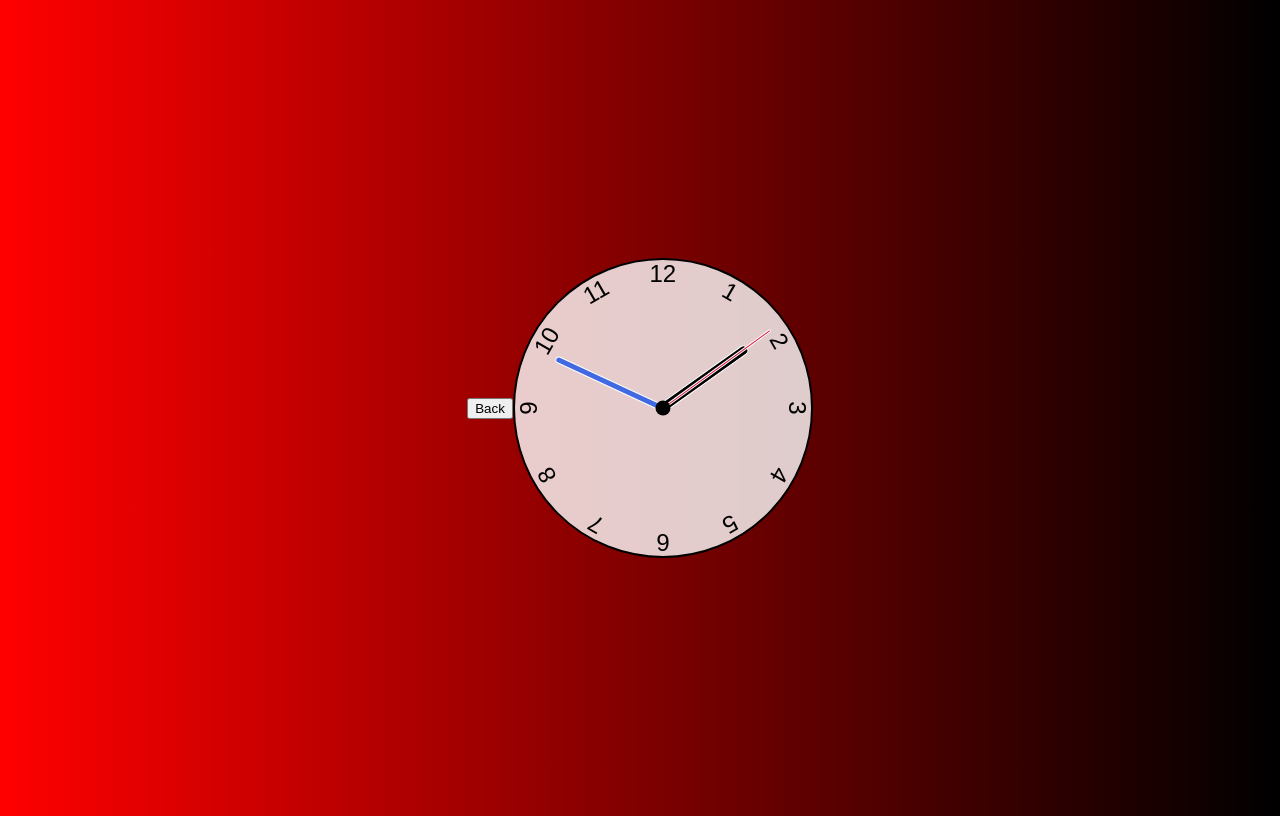
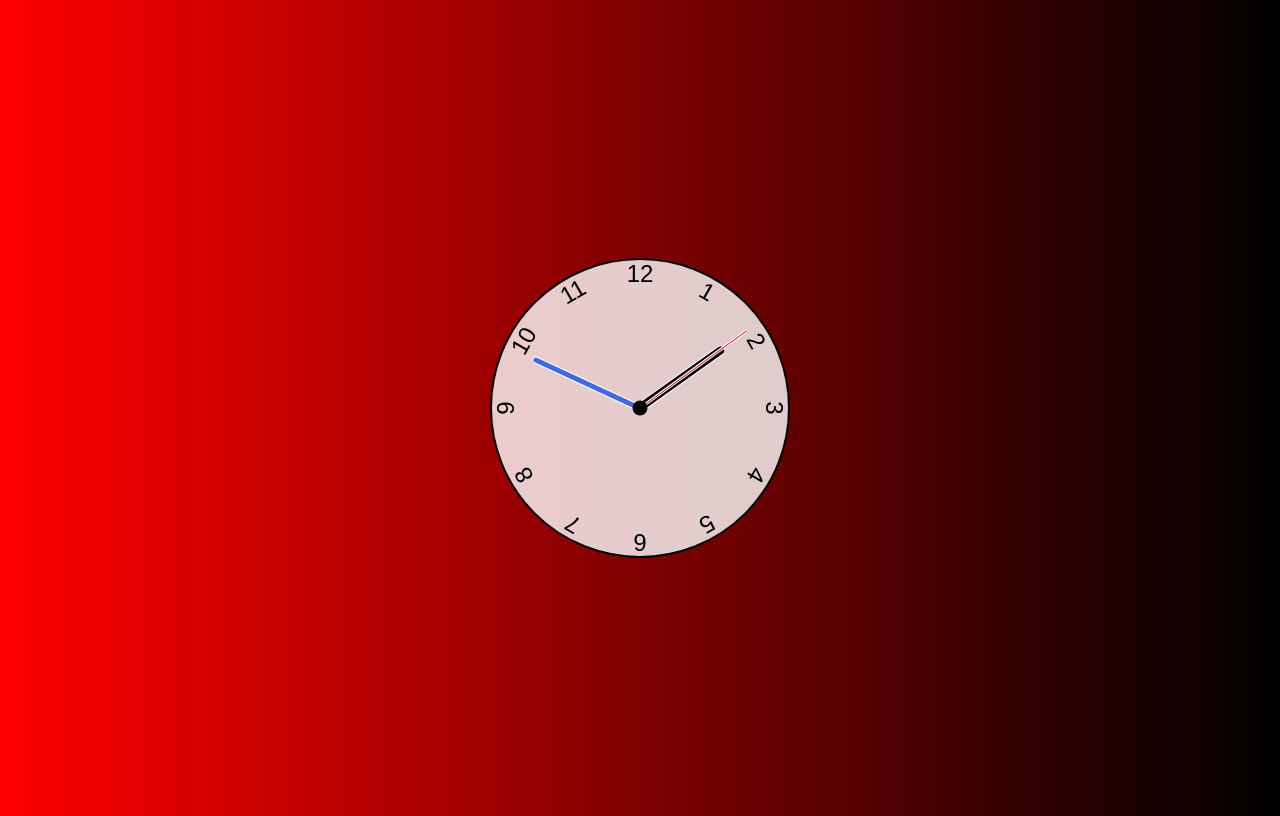
Before and after one commit to icodenorman/daltonFinal, a plain HTML site: page clock app/index.html in a window 1280 px wide. Drawn offline with Linux system fonts and the light colour scheme.

Commit message:
removed button

```diff
--- a/clock app/index.html
+++ b/clock app/index.html
@@ -12,7 +12,6 @@
 </header>
 
 <body>
-    <a href="/daltonFinal/index.html"><button>Back</button></a>
     <div class="clock">
         <div class="hand hour" data-hour-hand></div>
         <div class="hand minute" data-minute-hand></div>
```
